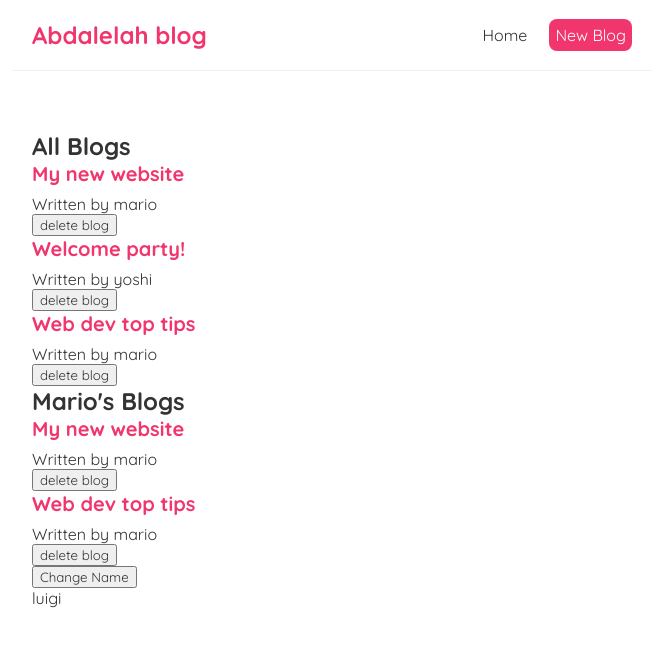
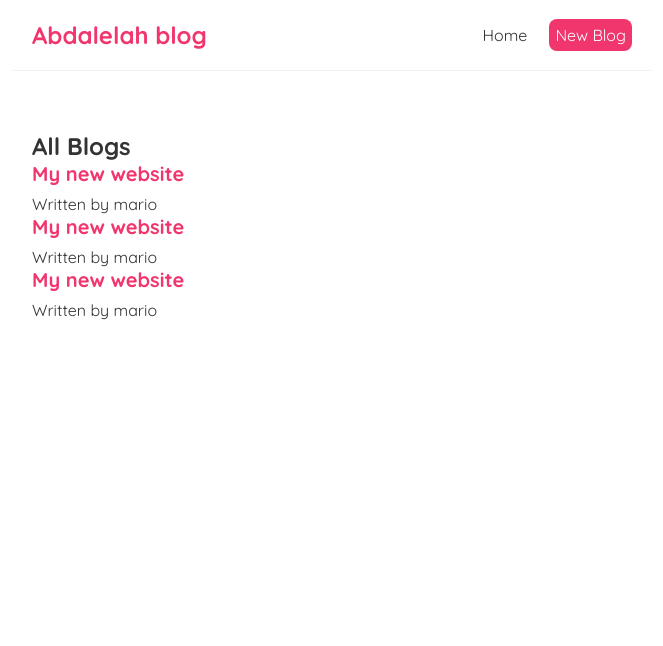
Before and after one commit to abdalelah1/React-blogApp, a React (Create React App) app: page / in a window 1280 px wide. Shown: the top 646 px of the page, without its empty margins (308-971 px from the left). Built offline with nearby package versions, Linux system fonts and the light colour scheme; data requests are answered from the project's data file.

Commit message:
fetch data from json-server

```diff
--- /dev/null
+++ b/data/db.json
@@ -0,0 +1,14 @@
+{"blogs":[
+    { "title": "My new website",
+     "body": "lorem ipsum...",
+     "author": "mario"
+     , "id": 1 },
+     { "title": "My new website",
+     "body": "lorem ipsum...",
+     "author": "mario"
+     , "id": 2 },    { "title": "My new website",
+     "body": "lorem ipsum...",
+     "author": "mario"
+     , "id": 3 }
+  ]
+}
--- a/src/BlogList.js
+++ b/src/BlogList.js
@@ -1,4 +1,4 @@
-const BlogList = ({ blogs, title, handleDelete }) => {
+const BlogList = ({ blogs, title }) => {
     return (
       <div className="blog-list">
         <h2>{ title }</h2>
@@ -6,7 +6,6 @@ const BlogList = ({ blogs, title, handleDelete }) => {
           <div className="blog-preview" key={blog.id} >
             <h2>{ blog.title }</h2>
             <p>Written by { blog.author }</p>
-            <button onClick={() => handleDelete(blog.id)}>delete blog</button>
           </div>
         ))}
       </div>
--- a/src/Home.js
+++ b/src/Home.js
@@ -1,28 +1,25 @@
 import { useState,useEffect } from "react"
 import BlogList from "./BlogList";
 const Home = () => {
-    const [blogs, setBlogs] = useState([
-        { title: 'My new website', body: 'lorem ipsum...', author: 'mario', id: 1 },
-        { title: 'Welcome party!', body: 'lorem ipsum...', author: 'yoshi', id: 2 },
-        { title: 'Web dev top tips', body: 'lorem ipsum...', author: 'mario', id: 3 }
-      ])
+    const [blogs, setBlogs] = useState(null)
       const [name, setName]=useState('luigi')
-    const handleDelete = (id) =>{
-        const newBlogs  = blogs.filter((blog)=> blog.id !== id)
-        setBlogs(newBlogs)
-    }
     useEffect(()=>{
-        console.log('render 1')
-        console.log(name)
+        fetch("http://localhost:8000/blogs").then(
+            res => {
+                return res.json();
+            }
+        ).then(data => {
+            console.log(data)
+            setBlogs(data)
+        })
 
     },[name])
 
     return (
         <div className="home">
-            <BlogList blogs ={blogs} title ={'All Blogs'} handleDelete={handleDelete}/>
-            <BlogList blogs ={blogs.filter((blog) => blog.author =='mario')}  title ={"Mario's Blogs"} handleDelete={handleDelete}/>
-            <button onClick={()=>setName('abdalelah')}>Change Name</button>
-            <p>{name}</p>
+        {  blogs && <BlogList blogs ={blogs} title ={'All Blogs'}/>
+}            {/* <BlogList blogs ={blogs.filter((blog) => blog.author =='mario')}  title ={"Mario's Blogs"} handleDelete={handleDelete}/> */}
+
         </div>
      );
 }
```
